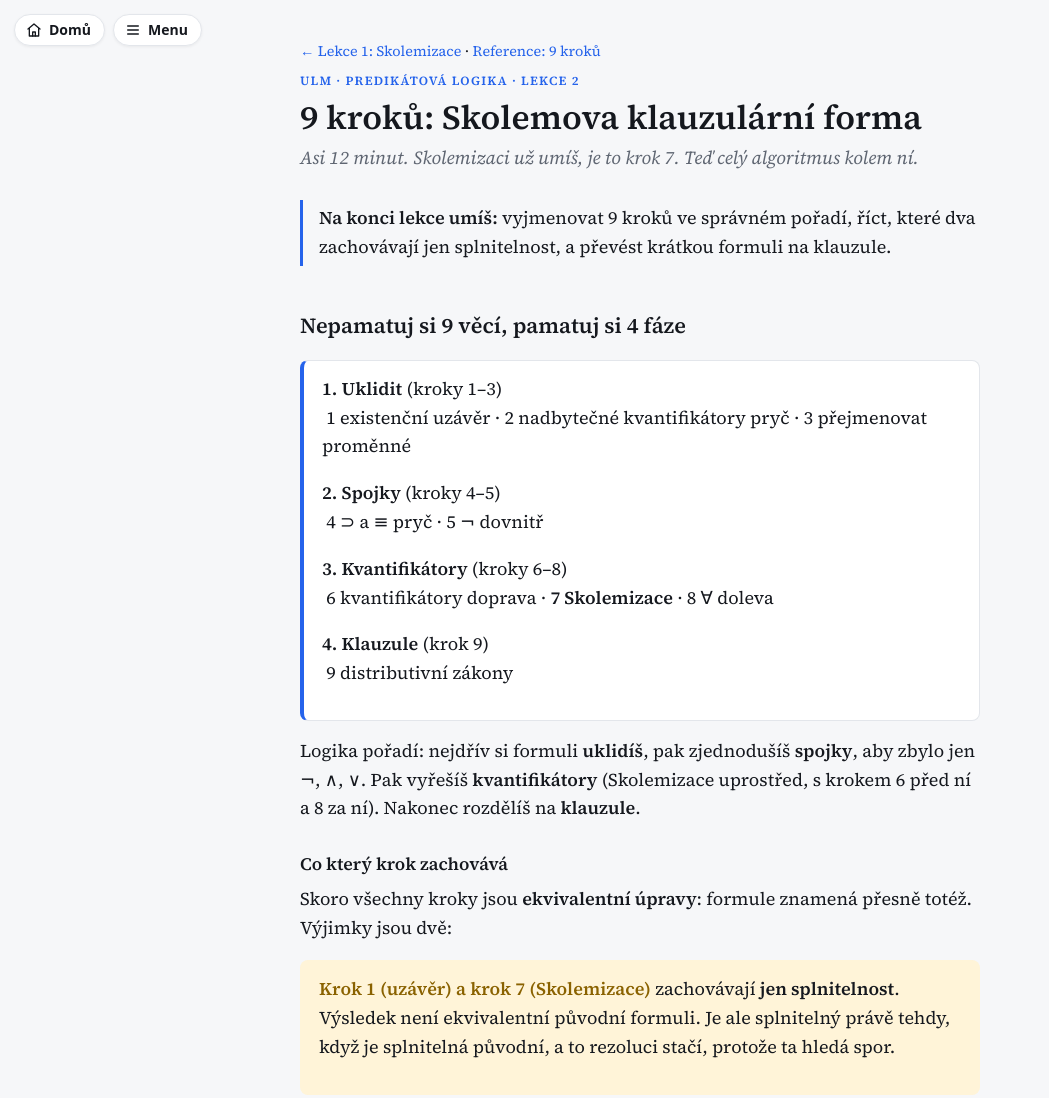
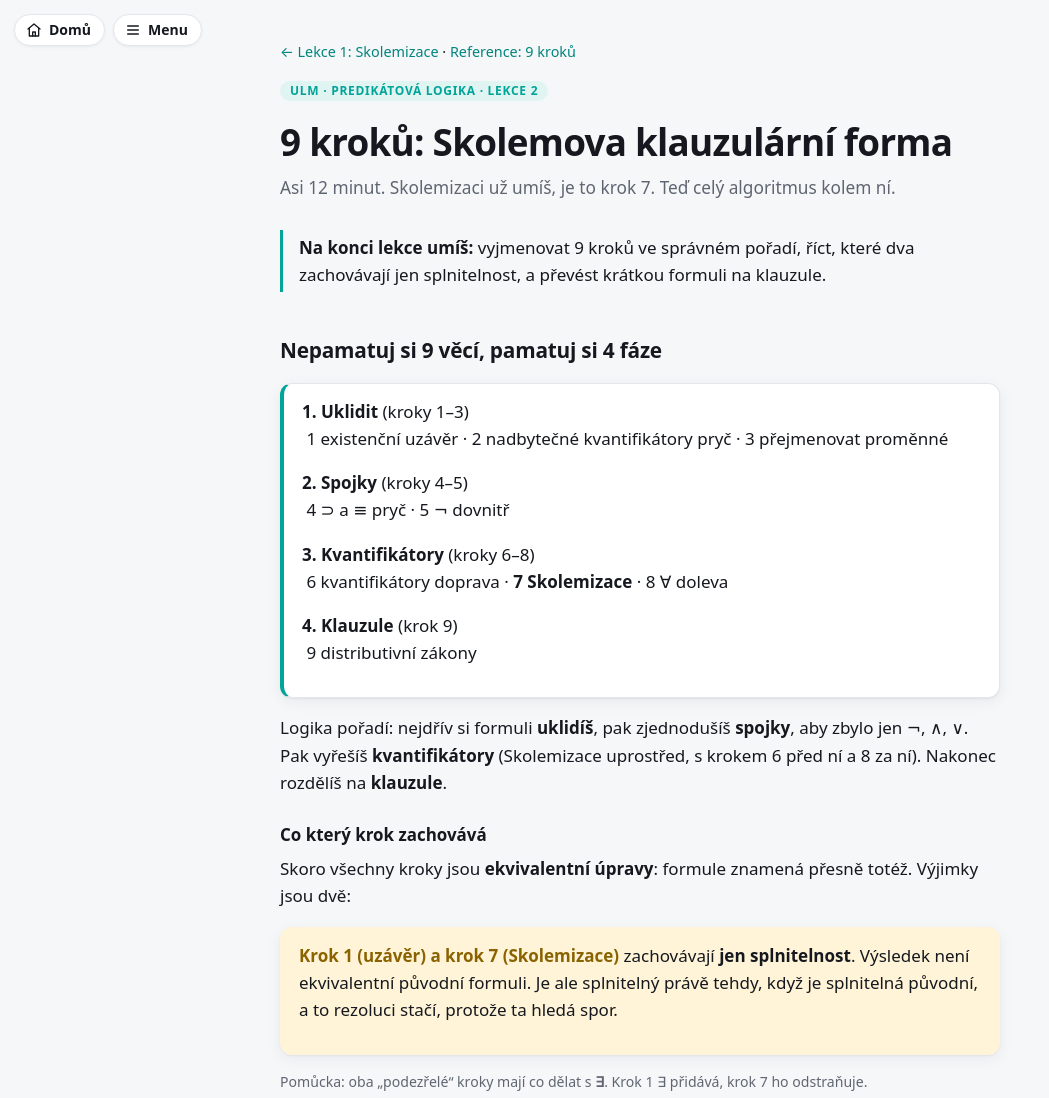
Before and after one commit to MrAdikYT/ulm-web, a plain HTML site: page lessons/0002-devet-kroku.html in a window 1280 px wide. Shown: the top 1098 px of the page, without its empty margins (0-1049 px from the left). Drawn offline with Linux system fonts and the light colour scheme.

Commit message:
Jednotný vzhled, barvy fakult podle vizuálního stylu VŠB

```diff
--- a/assets/course.css
+++ b/assets/course.css
@@ -1,37 +1,47 @@
-
-@import url("https://fonts.googleapis.com/css2?family=Source+Serif+4:ital,opsz,wght@0,8..60,400;0,8..60,600;1,8..60,400&family=JetBrains+Mono:wght@400;600&display=swap");
-
 
 @font-face{font-family:"Logic";src:local("Cambria Math"),local("Segoe UI Symbol"),local("STIX Two Math"),local("DejaVu Sans");unicode-range:U+00AC,U+2200-22FF,U+27E0-27FF;}
 
+/* Paleta podle rozcestniku; barva fakulty: FEI = barva loga VSB (Pantone 3272 C), EKF = Pantone 2728 C */
 :root{
   --bg:#f6f7f9; --ink:#15181e; --muted:#5f6672; --line:#e3e6eb; --card:#ffffff;
-  --accent:#2563eb; --accent-soft:#e8efff; --ok:#1d7a4a; --ok-soft:#e3f3e9; --bad:#b3362c; --bad-soft:#fae6e3; --warn:#8a6200; --warn-soft:#fff4d8;
-  --serif:"Logic","Source Serif 4",Georgia,"Times New Roman",serif; --mono:"Logic","JetBrains Mono",Consolas,monospace;
+  --accent:#00a499; --accent-soft:#e0f4f2; --link:#00857c;
+  --ok:#1d7a4a; --ok-soft:#e3f3e9; --bad:#b3362c; --bad-soft:#fae6e3; --warn:#8a6200; --warn-soft:#fff4d8;
+  --shadow:0 1px 2px rgba(16,24,40,.05),0 4px 16px rgba(16,24,40,.06);
+  --sans:"Logic",system-ui,-apple-system,"Segoe UI",Roboto,sans-serif; --serif:var(--sans);
+  --mono:"Logic",ui-monospace,"Cascadia Mono","JetBrains Mono",Consolas,monospace;
 }
-@media (prefers-color-scheme:dark){:root:not([data-theme="light"]){
-  --bg:#0e1015; --ink:#e9ebef; --muted:#9aa1ad; --line:#262b35; --card:#171a21;
-  --accent:#6d9bff; --accent-soft:#1a2540; --ok:#6fd39c; --ok-soft:#15301f; --bad:#ff8c80; --bad-soft:#3a1d1a; --warn:#f0c860; --warn-soft:#322a10; color-scheme:dark}}
+:root[data-fac="ekf"]{--accent:#0047bb; --accent-soft:#e5ecf8; --link:#0047bb}
+@media (prefers-color-scheme:dark){
+  :root:not([data-theme="light"]){
+    --bg:#0e1015; --ink:#e9ebef; --muted:#9aa1ad; --line:#262b35; --card:#171a21;
+    --accent:#2cc2b4; --accent-soft:#10302d; --link:#4fd1c4;
+    --ok:#6fd39c; --ok-soft:#15301f; --bad:#ff8c80; --bad-soft:#3a1d1a; --warn:#f0c860; --warn-soft:#322a10;
+    --shadow:0 1px 2px rgba(0,0,0,.3),0 4px 16px rgba(0,0,0,.25); color-scheme:dark}
+  :root[data-fac="ekf"]:not([data-theme="light"]){--accent:#6f9cff; --accent-soft:#172447; --link:#8db0ff}
+}
 :root[data-theme="dark"]{
   --bg:#0e1015; --ink:#e9ebef; --muted:#9aa1ad; --line:#262b35; --card:#171a21;
-  --accent:#6d9bff; --accent-soft:#1a2540; --ok:#6fd39c; --ok-soft:#15301f; --bad:#ff8c80; --bad-soft:#3a1d1a; --warn:#f0c860; --warn-soft:#322a10; color-scheme:dark}
+  --accent:#2cc2b4; --accent-soft:#10302d; --link:#4fd1c4;
+  --ok:#6fd39c; --ok-soft:#15301f; --bad:#ff8c80; --bad-soft:#3a1d1a; --warn:#f0c860; --warn-soft:#322a10;
+  --shadow:0 1px 2px rgba(0,0,0,.3),0 4px 16px rgba(0,0,0,.25); color-scheme:dark}
+:root[data-theme="dark"][data-fac="ekf"]{--accent:#6f9cff; --accent-soft:#172447; --link:#8db0ff}
 
 *{box-sizing:border-box}
 html{-webkit-text-size-adjust:100%}
-body{margin:0;background:var(--bg);color:var(--ink);font:18px/1.6 var(--serif);padding:40px max(16px,env(safe-area-inset-left)) 80px max(16px,env(safe-area-inset-right))}
-main{max-width:680px;margin:0 auto}
+body{margin:0;background:var(--bg);color:var(--ink);font:17px/1.6 var(--sans);padding:40px max(16px,env(safe-area-inset-left)) 80px max(16px,env(safe-area-inset-right))}
+main{max-width:720px;margin:0 auto}
 header.lesson{margin-bottom:28px}
-.kicker{font:600 .78rem/1 var(--serif);letter-spacing:.1em;text-transform:uppercase;color:var(--accent)}
-h1{font-size:2.1rem;line-height:1.15;margin:.3em 0 .2em;font-weight:600;text-wrap:balance}
-h2{font-size:1.35rem;margin:2em 0 .5em;font-weight:600}
-h3{font-size:1.1rem;margin:1.5em 0 .4em}
+.kicker{display:inline-block;font:700 .75rem/1 var(--sans);letter-spacing:.06em;text-transform:uppercase;color:var(--accent);background:var(--accent-soft);padding:4px 10px;border-radius:999px}
+h1{font-size:clamp(1.75rem,5vw,2.3rem);line-height:1.15;margin:.5em 0 .3em;font-weight:700;letter-spacing:-.02em;text-wrap:balance}
+h2{font-size:1.3rem;margin:2em 0 .5em;font-weight:650;letter-spacing:-.01em}
+h3{font-size:1.06rem;margin:1.5em 0 .4em;font-weight:600}
 p{margin:0 0 1em}
-.lede{font-size:1.15rem;color:var(--muted);font-style:italic}
-.f{font-family:var(--mono);font-size:.86em;white-space:nowrap}
-.fb{font-family:var(--mono);font-size:.86em}
-a{color:var(--accent)}
+.lede{font-size:1.08rem;color:var(--muted)}
+.f{font-family:var(--mono);font-size:.88em;white-space:nowrap}
+.fb{font-family:var(--mono);font-size:.88em}
+a{color:var(--link)}
 .win{border-left:3px solid var(--accent);padding:4px 0 4px 16px;margin:0 0 24px}
-.box{background:var(--card);border:1px solid var(--line);border-radius:8px;padding:14px 18px;margin:16px 0}
+.box{background:var(--card);border:1px solid var(--line);border-radius:12px;box-shadow:var(--shadow);padding:14px 18px;margin:16px 0}
 .box.rule{border-left:4px solid var(--accent)}
 .box.trap{background:var(--warn-soft);border-color:transparent}
 .box.trap b:first-child{color:var(--warn)}
@@ -72,10 +82,11 @@ table.mini{margin:10px 0;font-size:.95rem;border-collapse:collapse}
 table.mini th,table.mini td{border:1px solid var(--line);padding:4px 10px;text-align:left}
 table.mini td:nth-child(even){text-align:right;font-family:var(--mono)}
 .topics{display:grid;gap:10px;margin:18px 0 8px;padding:0;list-style:none}
-.topics li{border:1px solid var(--line);border-radius:8px;padding:10px 14px;background:var(--card)}
+.topics li{position:relative;overflow:hidden;border:1px solid var(--line);border-radius:12px;padding:12px 16px 12px 20px;background:var(--card);box-shadow:var(--shadow)}
+.topics li::before{content:"";position:absolute;left:0;top:0;bottom:0;width:4px;background:var(--accent)}
 .topics li span{display:block;font-size:.9rem;color:var(--muted)}
 .topics a{font-weight:600}
-.formula{font-family:var(--mono);font-size:.9rem;white-space:nowrap;background:var(--card);border:1px solid var(--line);border-radius:6px;padding:8px 12px;margin:8px 0;overflow-x:auto;line-height:1.55}
+.formula{font-family:var(--mono);font-size:.9rem;white-space:nowrap;background:var(--card);border:1px solid var(--line);border-radius:10px;padding:8px 12px;margin:8px 0;overflow-x:auto;line-height:1.55}
 table.vzz{border-collapse:collapse;width:100%;margin:10px 0}
 table.vzz td{border:0;border-bottom:1px solid var(--line);padding:6px 8px;vertical-align:top}
 table.vzz td:first-child{font-family:var(--mono);width:1.5em;text-align:center;color:var(--accent)}
--- a/lessons/0002-devet-kroku.html
+++ b/lessons/0002-devet-kroku.html
@@ -4,7 +4,7 @@
 <meta charset="utf-8">
 <meta name="viewport" content="width=device-width, initial-scale=1">
 <title>Lekce 2 · 9 kroků</title>
-<link rel="stylesheet" href="../assets/course.css?v=4">
+<link rel="stylesheet" href="../assets/course.css?v=5">
 </head>
 <body>
 <nav class="home-nav" aria-label="Navigace"><a class="home-btn" href="/" aria-label="Zp&#283;t na rozcestn&#237;k"><svg viewBox="0 0 24 24" fill="none" stroke="currentColor" stroke-width="2" stroke-linecap="round" stroke-linejoin="round" aria-hidden="true"><path d="M3 10.5 12 3l9 7.5"/><path d="M5 9.5V21h14V9.5"/><path d="M10 21v-6h4v6"/></svg>Dom&#367;</a><a class="home-btn" href="/ulm-web/" aria-label="Zp&#283;t na menu p&#345;edm&#283;tu"><svg viewBox="0 0 24 24" fill="none" stroke="currentColor" stroke-width="2" stroke-linecap="round" stroke-linejoin="round" aria-hidden="true"><path d="M4 6h16"/><path d="M4 12h16"/><path d="M4 18h16"/></svg>Menu</a></nav>
@@ -69,7 +69,7 @@
 </footer>
 </main>
 
-<script src="../assets/quiz.js?v=4"></script>
+<script src="../assets/quiz.js?v=5"></script>
 <script>
 Quiz.mount("q2",[
  {q:"Které kroky zachovávají <b>jen splnitelnost</b>?",
```
Also changed, not shown: index.html (+1 -1 lines), lessons/0001-skolemizace.html (+2 -2 lines), lessons/0003-implikace-klauzule.html (+2 -2 lines), lessons/0004-unifikace.html (+2 -2 lines), lessons/0005-rezoluce-sporem.html (+2 -2 lines), lessons/0006-cvicny-test.html (+2 -2 lines), lessons/0007-vennovy-diagramy.html (+3 -3 lines), lessons/0008-formalizace.html (+2 -2 lines), lessons/0009-dalsi-testy.html (+2 -2 lines), lessons/0010-testy-h-k.html (+2 -2 lines), lessons/0011-priklady-s-resenim.html (+2 -2 lines), reference/pravidla-prepisu.html (+1 -1 lines), reference/rezoluce-postup.html (+1 -1 lines), reference/skolem-9-kroku.html (+1 -1 lines), 4 more files.
